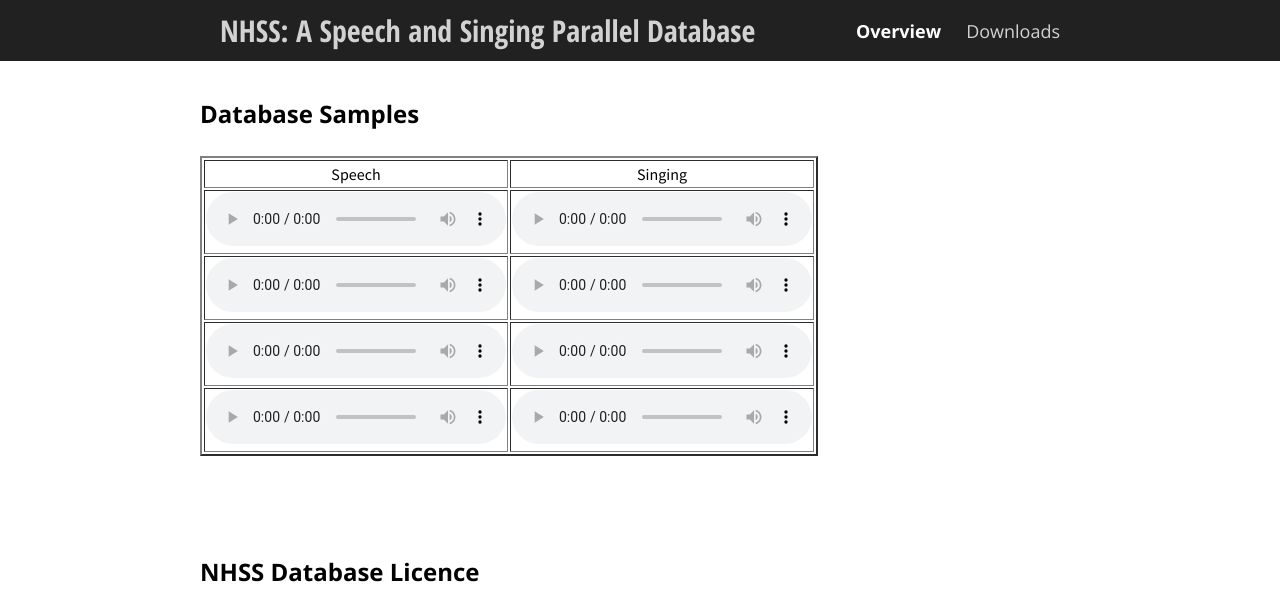
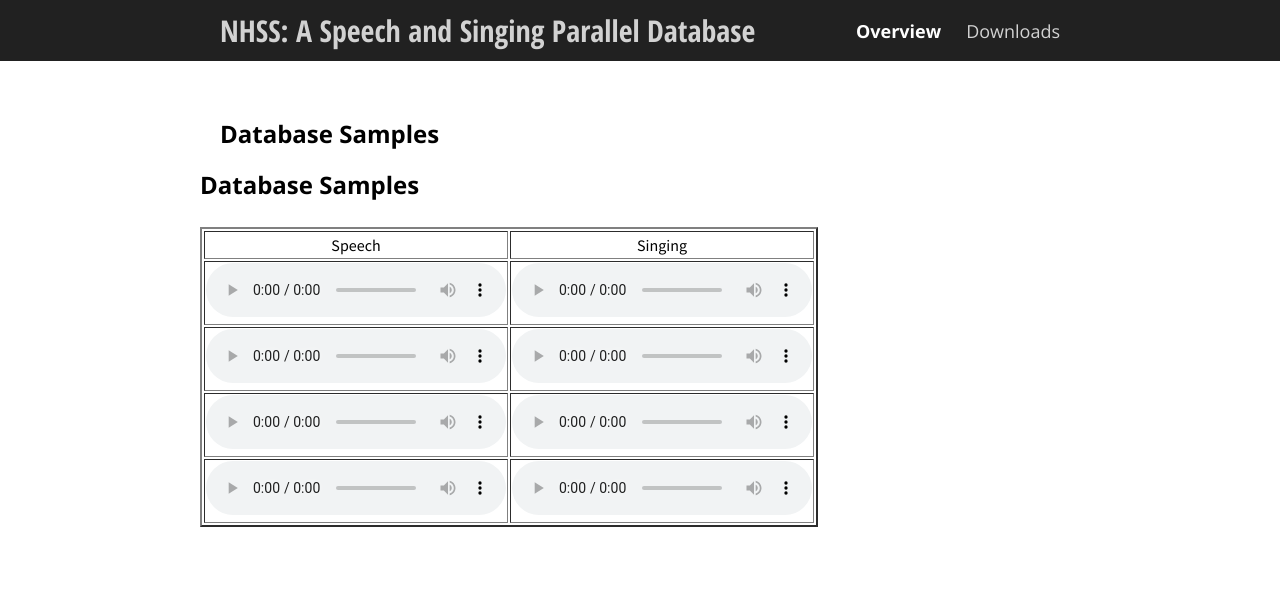
Before and after one commit to bidishasharma/bidishasharma.github.io, a Jekyll site: the page NHSS_Database/download.html, which Jekyll copies as it is, in a window 1280 px wide. Shown: the top 604 px of the page. Built offline with Jekyll 4.4.1, drawn with Linux system fonts in a browser that asks for light colours; grey boxes are pictures that could not be loaded.

Commit message:
Update download.html

```diff
--- a/NHSS_Database/download.html
+++ b/NHSS_Database/download.html
@@ -26,7 +26,12 @@
   <div class="content-container">
     <div class="content">
       <div class="content-table flex-column">
-
+<div class="flex-row">
+          <div class="flex-item flex-column">
+            <p class="text text-large">
+	    <h2 class="add-top-margin">Database Samples</h2>
+	 </div>
+</div>
 <h2 class="add-top-margin">Database Samples</h2>
 <br>
 <table style="height: 64px;" border="2" width="611">
```
